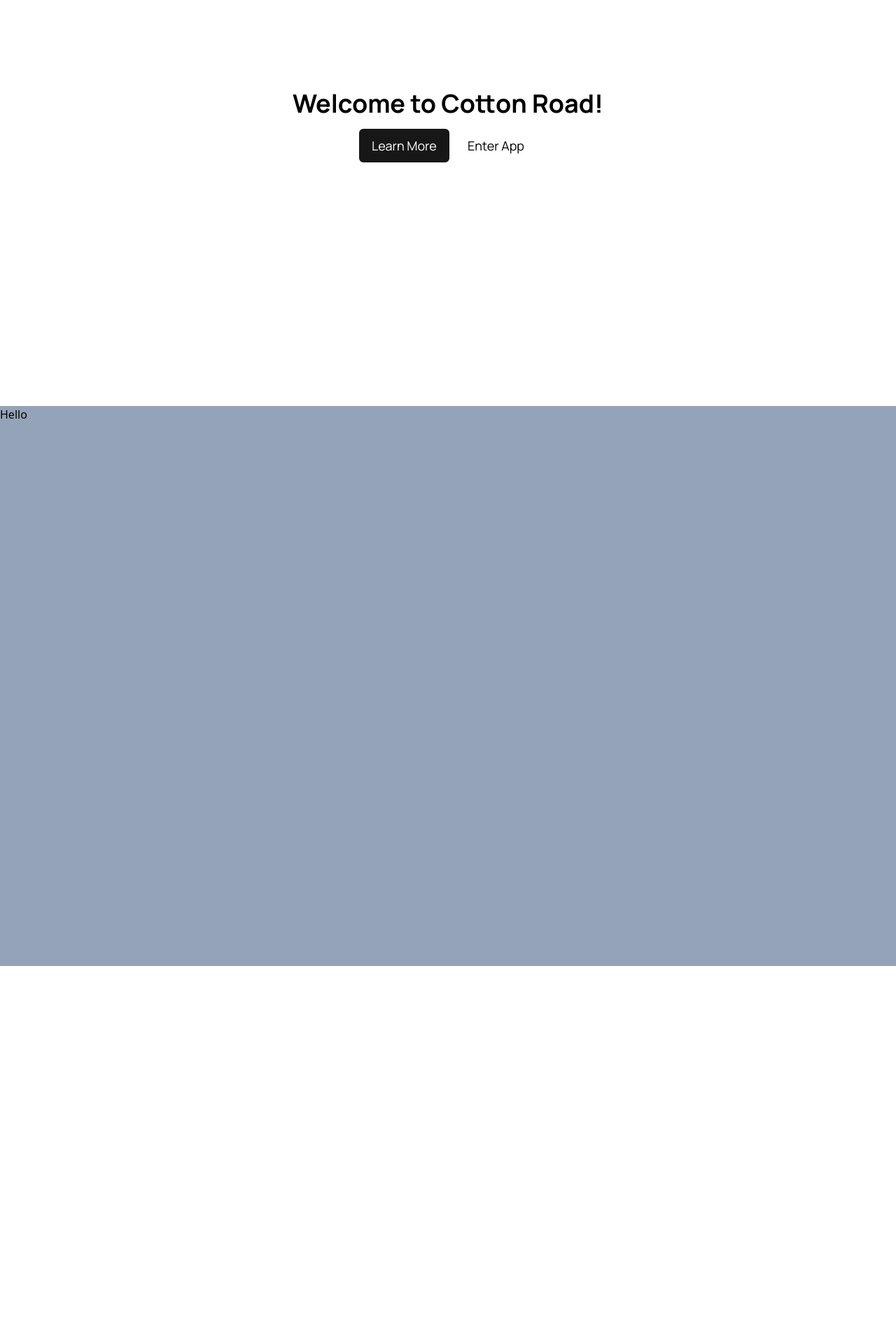
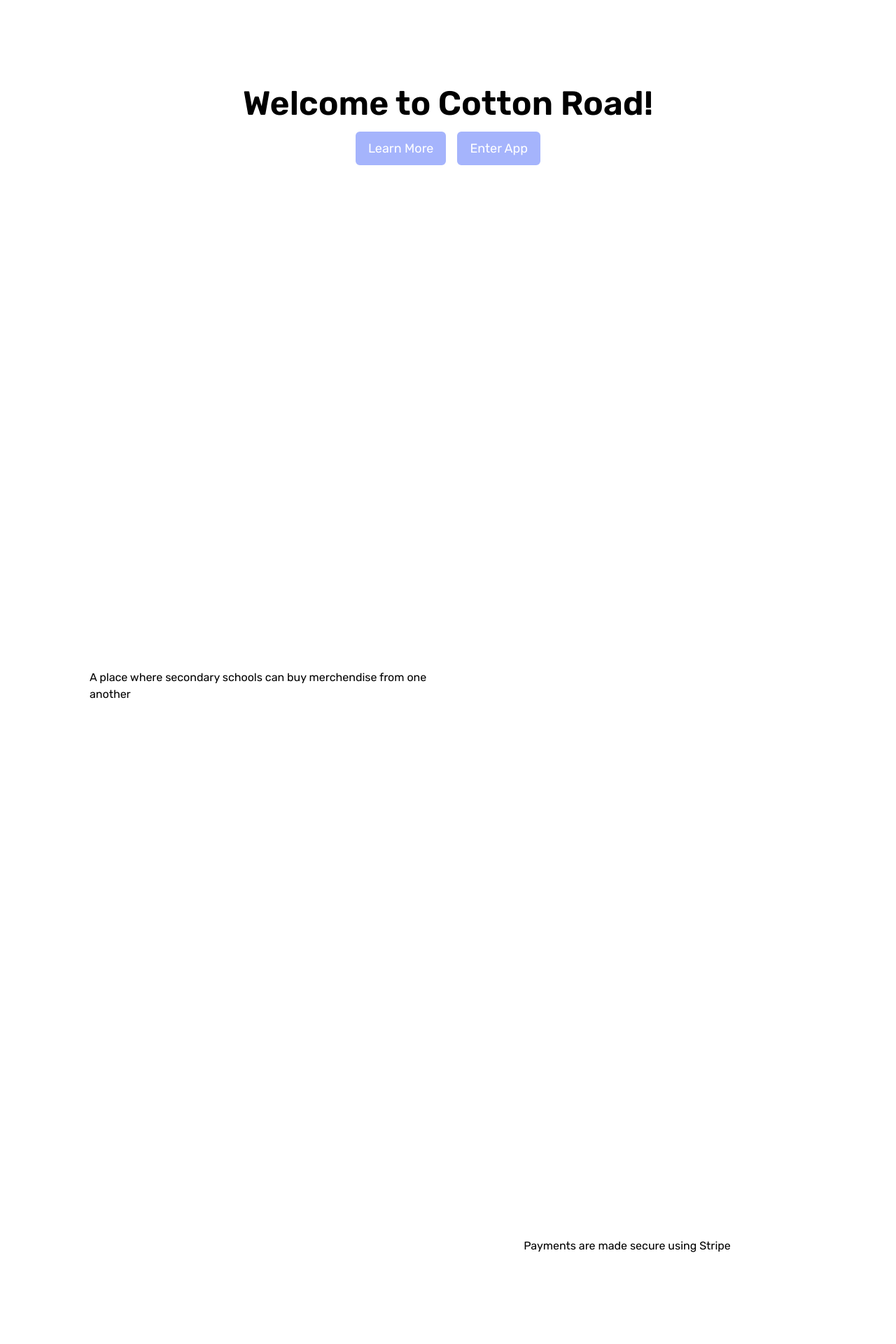
Before and after one commit to Vincent-Cayadi/cottonRoadV2, a Next.js app: page / in a window 1280 px wide. Shown: the part 220-2140 px from the top of the page at 70% size. Before the commit the page ends 1600 px from the top, so only its background shows below. Built offline with nearby package versions, Linux system fonts and the light colour scheme.

Commit message:
Skeleton Of Landing Page

```diff
--- a/pages/_document.tsx
+++ b/pages/_document.tsx
@@ -6,9 +6,9 @@
       <Html lang="en">
         <Head>
           <link
-            href="https://fonts.googleapis.com/css2?family=Manrope:wght@200;300;400;500;600;700;800&display=swap"
+            href="https://fonts.googleapis.com/css2?family=Rubik:wght@200;300;400;500;600;700;800&display=swap"
             rel="stylesheet"
-          />
+          ></link>
         </Head>
         <meta httpEquiv="Content-Type" content="text/html; charset=utf-8" />
         <meta name="viewport" content="width=device-width, initial-scale=1" />
--- a/pages/index.tsx
+++ b/pages/index.tsx
@@ -1,5 +1,6 @@
 import Head from "next/head";
 import Link from "next/link";
+import Image from "next/image";
 
 export default function Index() {
   return (
@@ -10,25 +11,52 @@
       </Head>
       <section className="grid w-3/4 h-screen mx-auto place-items-center">
         <div>
-          <p className="text-2xl font-bold align-middle sm:text-4xl font-manrope">
+          <p className="text-2xl font-semibold align-middle sm:text-5xl ">
             Welcome to Cotton Road!
           </p>
           <div className="flex justify-start mt-4 sm:justify-center">
             <Link href="#lm">
-              <a className="px-4 py-2 mr-2 text-base text-center text-white align-middle duration-300 border-2 rounded-md cursor-pointer sm:text-lg border-neutral-900 bg-neutral-900 sm:text-bold font-manrope sm:hover:bg-transparent sm:hover:text-neutral-900">
+              <a className="px-4 py-2 mr-4 text-base text-center text-white align-middle duration-300 bg-indigo-300 border-2 border-indigo-300 rounded-md cursor-pointer sm:text-lg sm:hover:bg-white sm:hover:text-black ">
                 Learn More
               </a>
             </Link>
             <Link href="home">
-              <a className="px-4 py-2 text-base text-center text-black align-middle duration-300 bg-white border-2 border-white rounded-md cursor-pointer sm:text-lg sm:text-bold font-manrope">
+              <a className="px-4 py-2 text-base text-center text-white align-middle duration-300 bg-indigo-300 border-2 border-indigo-300 rounded-md cursor-pointer x-4 sm:text-lg sm:hover:bg-white sm:hover:text-black ">
                 Enter App
               </a>
             </Link>
           </div>
         </div>
       </section>
-      <section id="lm" className="h-screen bg-slate-400">
-        Hello
+      <section
+        id="lm"
+        className="grid h-screen grid-cols-2 mx-auto sm:w-4/5 place-items-center"
+      >
+        <div>
+          <p className="text-left">
+            A place where secondary schools can buy merchendise from one another
+          </p>
+        </div>
+      </section>
+      <section className="grid h-screen grid-cols-2 mx-auto sm:w-4/5 place-items-center">
+        <div></div>
+        <div>
+          <p>Payments are made secure using Stripe</p>
+        </div>
+      </section>
+      <section className="grid w-3/4 h-screen mx-auto place-items-center">
+        <div>
+          <h1 className="text-2xl font-bold text-center sm:text-5xl">
+            What are you waiting for
+          </h1>
+          <div className="flex justify-center mt-4">
+            <Link href="home">
+              <a className="px-4 py-2 text-base text-center text-white align-middle duration-300 bg-indigo-300 border-2 border-indigo-300 rounded-md cursor-pointer x-4 sm:text-lg sm:hover:bg-white sm:hover:text-black ">
+                Shop Now!
+              </a>
+            </Link>
+          </div>
+        </div>
       </section>
     </>
   );
--- a/tailwind.config.js
+++ b/tailwind.config.js
@@ -7,7 +7,7 @@
   theme: {
     extend: {},
     fontFamily: {
-      manrope: ["Manrope", "sans-serif"],
+      sans: ["Rubik", "sans-serif"],
     },
   },
   plugins: [],
```
